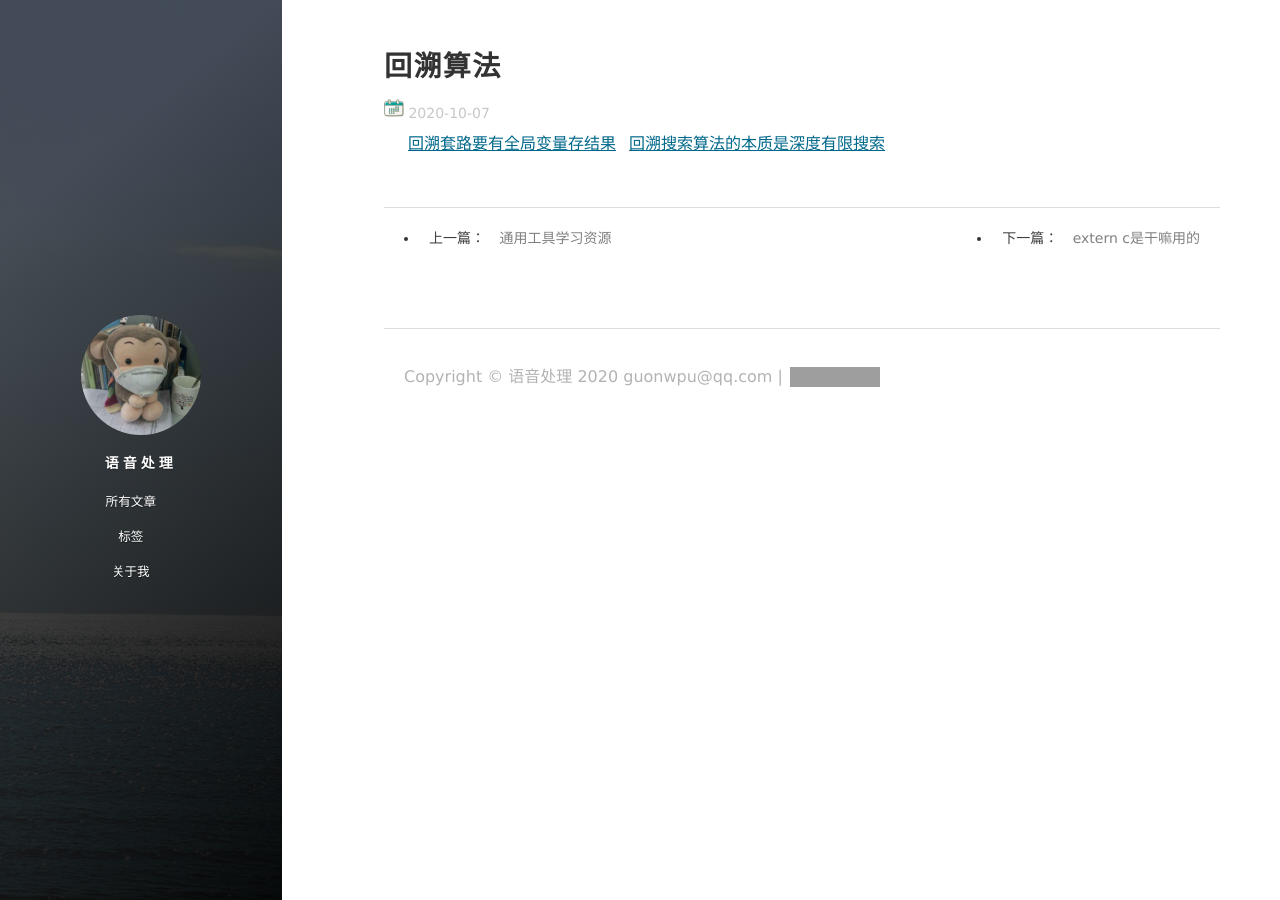
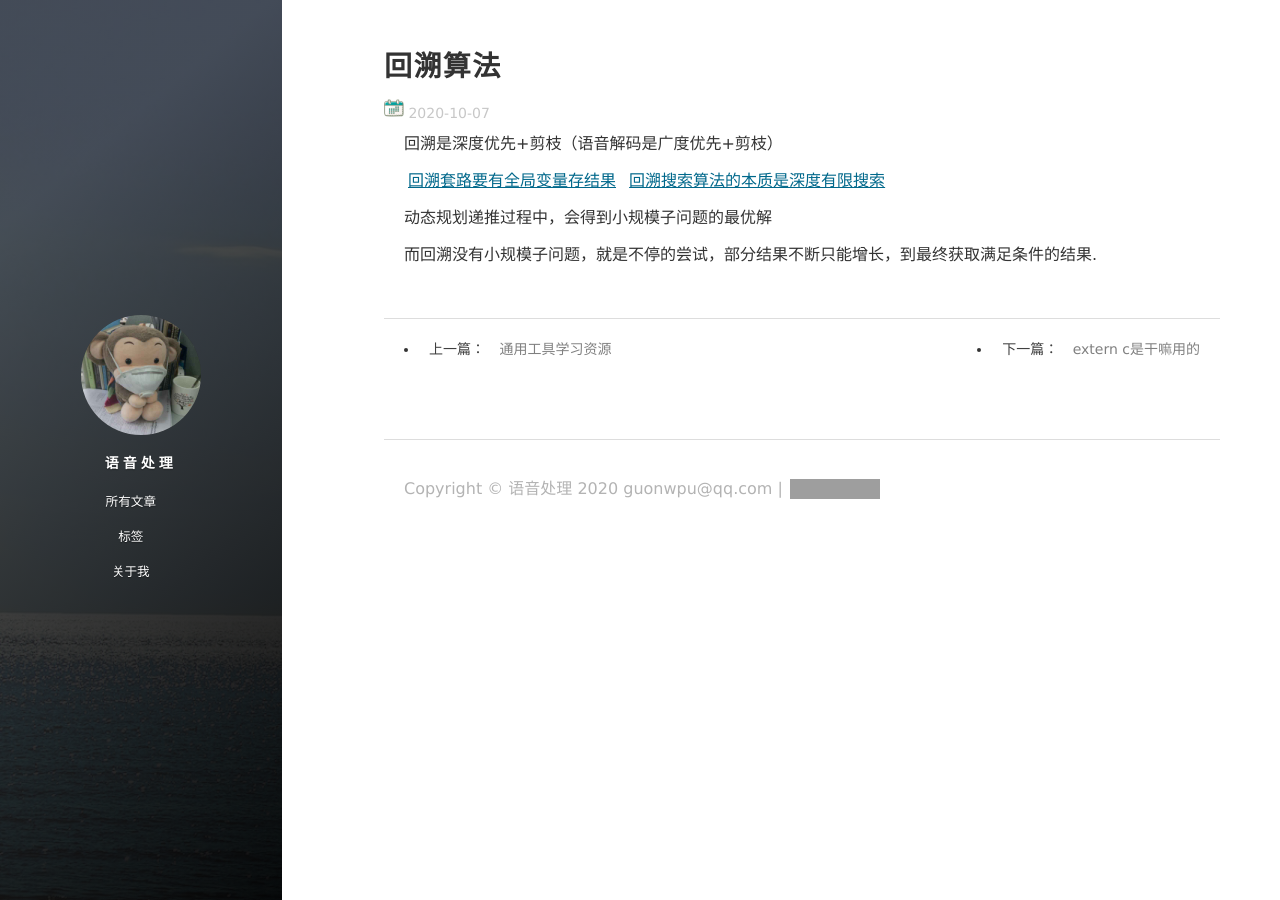
Before and after one commit to glynpu/glynpu.github.io, a Jekyll site: the page built from _posts/cpp/2020-10-07-back-tracking.md, in a window 1280 px wide. Built offline with Jekyll 4.4.1, drawn with Linux system fonts in a browser that asks for light colours; nearby versions of some CDN libraries; comment, search, counter and statistics services are not loaded; grey boxes are pictures that could not be loaded.

Commit message:
comparison of backtracking and dynamic programming

```diff
--- a/_posts/cpp/2020-10-07-back-tracking.md
+++ b/_posts/cpp/2020-10-07-back-tracking.md
@@ -7,5 +7,12 @@ tag: c++
 ---
 
 
+回溯是深度优先+剪枝（语音解码是广度优先+剪枝）
+
 [回溯套路要有全局变量存结果](https://zhuanlan.zhihu.com/p/93530380)
 [回溯搜索算法的本质是深度有限搜索](https://www.zhihu.com/question/304788161)
+
+
+动态规划递推过程中，会得到小规模子问题的最优解
+
+而回溯没有小规模子问题，就是不停的尝试，部分结果不断只能增长，到最终获取满足条件的结果.
```
